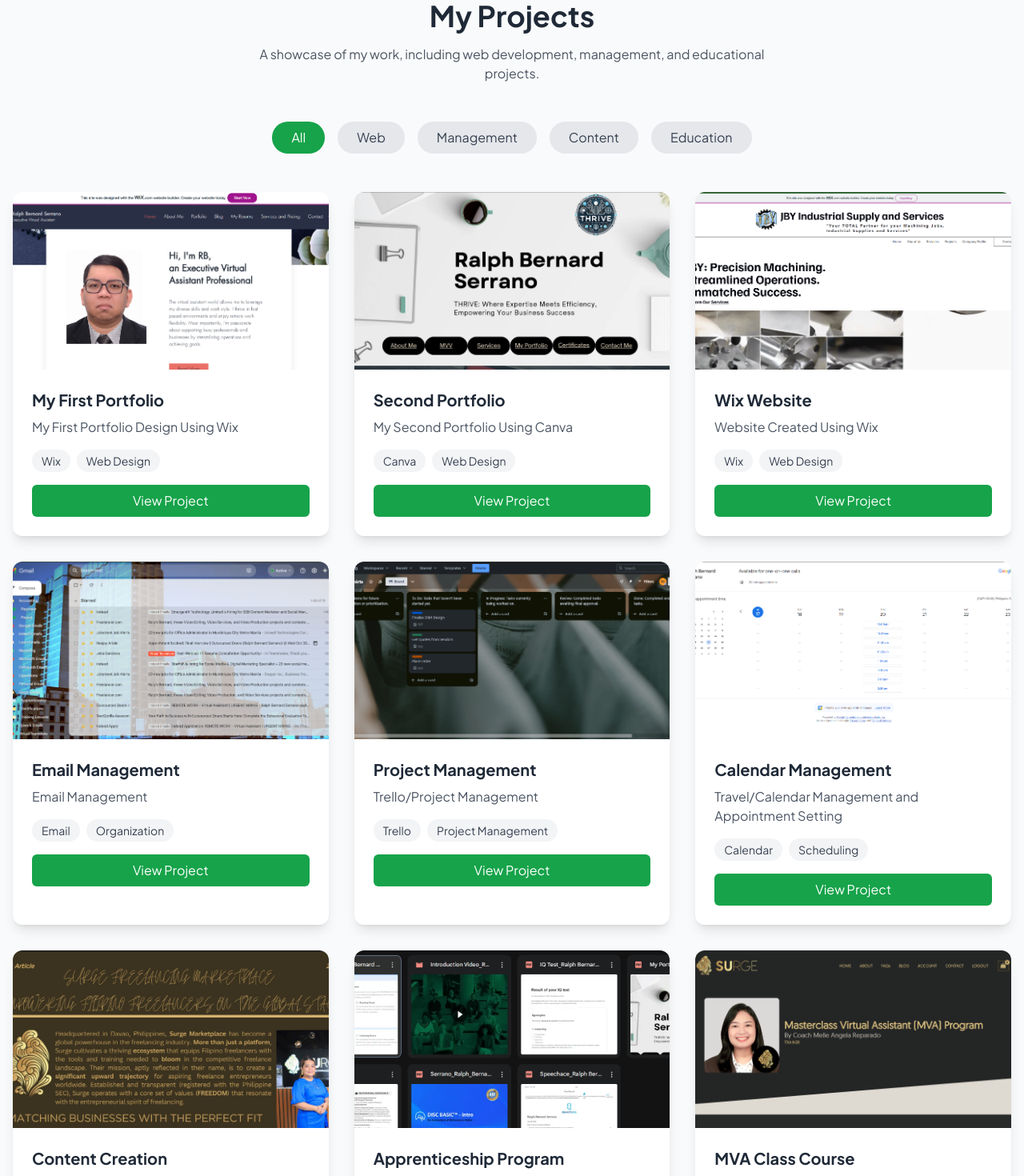
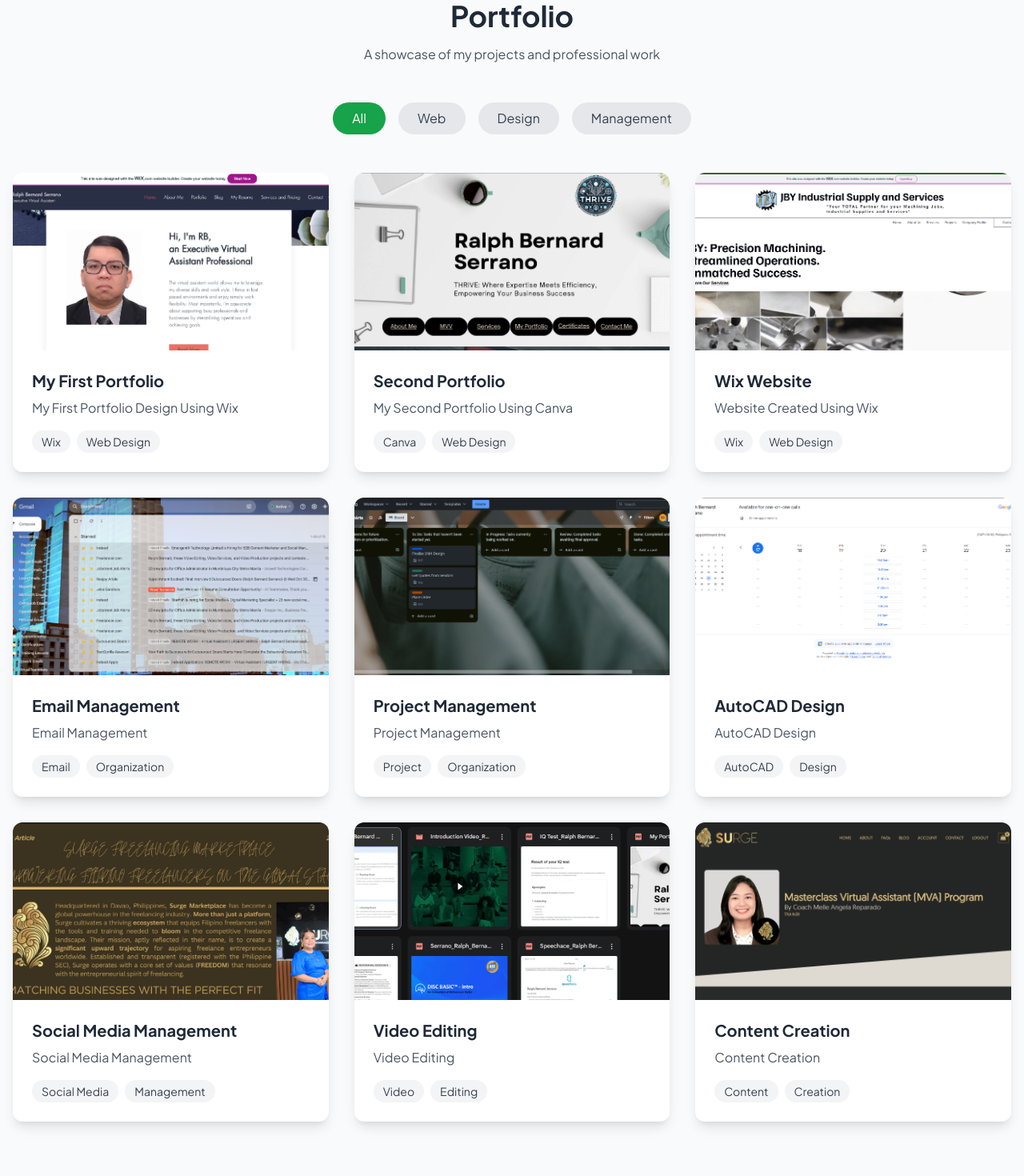
Before and after one commit to va-ralphbserrano/portfolio-redesign, a React (Vite) app: page /portfolio in a window 1280 px wide. Shown: the part 80-1550 px from the top of the page at 80% size. Built offline with nearby package versions, Linux system fonts and the light colour scheme.

Commit message:
Fix image loading in Portfolio and MockProjects components

```diff
--- a/src/components/sections/MockProjects.jsx
+++ b/src/components/sections/MockProjects.jsx
@@ -1,5 +1,6 @@
 import React from 'react';
 import { motion } from 'framer-motion';
+import diceRollerImg from '@images/projects/diceroller.png';
 
 const MockProjects = () => {
   const mockProjects = [
@@ -7,7 +8,7 @@ const MockProjects = () => {
       id: 1,
       title: "Random Dice Roller",
       description: "Interactive dice rolling simulator",
-      image: "/images/projects/diceroller.png",
+      image: diceRollerImg,
       link: "https://va-ralphbserrano.github.io/randomDice/",
       technologies: ['HTML', 'CSS', 'JavaScript']
     }
@@ -48,6 +49,7 @@ const MockProjects = () => {
                     src={project.image}
                     alt={project.title}
                     className="absolute top-0 left-0 w-full h-full object-cover transform hover:scale-105 transition-transform duration-300"
+                    loading="lazy"
                   />
                   <div className="absolute inset-0 bg-black/50 opacity-0 hover:opacity-100 transition-opacity duration-300 flex items-center justify-center">
                     <span className="text-white font-medium">View Project</span>
--- a/src/components/sections/Portfolio.jsx
+++ b/src/components/sections/Portfolio.jsx
@@ -1,5 +1,16 @@
 import React, { useState } from 'react';
 import { motion } from 'framer-motion';
+
+// Import portfolio images
+import portfolio1 from '@images/portfolio/portfolio-1.png';
+import portfolio2 from '@images/portfolio/portfolio-2.png';
+import portfolio3 from '@images/portfolio/portfolio-3.png';
+import portfolio4 from '@images/portfolio/portfolio-4.png';
+import portfolio5 from '@images/portfolio/portfolio-5.png';
+import portfolio6 from '@images/portfolio/portfolio-6.png';
+import portfolio7 from '@images/portfolio/portfolio-7.png';
+import portfolio8 from '@images/portfolio/portfolio-8.png';
+import portfolio9 from '@images/portfolio/portfolio-9.png';
 
 const Portfolio = () => {
   const [selectedFilter, setSelectedFilter] = useState('all');
@@ -9,7 +20,7 @@ const Portfolio = () => {
       id: 1,
       title: 'My First Portfolio',
       category: 'web',
-      image: '/images/portfolio/portfolio-1.png',
+      image: portfolio1,
       description: 'My First Portfolio Design Using Wix',
       technologies: ['Wix', 'Web Design'],
       demoLink: 'https://ralphbserrano.wixsite.com/thrive',
@@ -19,7 +30,7 @@ const Portfolio = () => {
       id: 2,
       title: 'Second Portfolio',
       category: 'web',
-      image: '/images/portfolio/portfolio-2.png',
+      image: portfolio2,
       description: 'My Second Portfolio Using Canva',
       technologies: ['Canva', 'Web Design'],
       demoLink: 'https://rbsthriveportfolio.my.canva.site/',
@@ -29,7 +40,7 @@ const Portfolio = () => {
       id: 3,
       title: 'Wix Website',
       category: 'web',
-      image: '/images/portfolio/portfolio-3.png',
+      image: portfolio3,
       description: 'Website Created Using Wix',
       technologies: ['Wix', 'Web Design'],
       demoLink: 'https://jbyissbfb.wixsite.com/jbyiss',
@@ -39,7 +50,7 @@ const Portfolio = () => {
       id: 4,
       title: 'Email Management',
       category: 'management',
-      image: '/images/portfolio/portfolio-4.png',
+      image: portfolio4,
       description: 'Email Management',
       technologies: ['Email', 'Organization'],
       demoLink: 'https://drive.google.com/drive/folders/1t1Sqg93MnBAAawg3LchpzNKHMdmXc2uM?usp=sharing',
@@ -49,55 +60,53 @@ const Portfolio = () => {
       id: 5,
       title: 'Project Management',
       category: 'management',
-      image: '/images/portfolio/portfolio-5.png',
-      description: 'Trello/Project Management',
-      technologies: ['Trello', 'Project Management'],
-      demoLink: 'https://drive.google.com/drive/folders/1Fh69DgwzEqQnxiKRVe1tcVdGDdqC3Ue0?usp=sharing',
+      image: portfolio5,
+      description: 'Project Management',
+      technologies: ['Project', 'Organization'],
+      demoLink: 'https://drive.google.com/drive/folders/1t1Sqg93MnBAAawg3LchpzNKHMdmXc2uM?usp=sharing',
       type: 'Management'
     },
     {
       id: 6,
-      title: 'Calendar Management',
+      title: 'AutoCAD Design',
+      category: 'design',
+      image: portfolio6,
+      description: 'AutoCAD Design',
+      technologies: ['AutoCAD', 'Design'],
+      demoLink: 'https://drive.google.com/drive/folders/1t1Sqg93MnBAAawg3LchpzNKHMdmXc2uM?usp=sharing',
+      type: 'Design'
+    },
+    {
+      id: 7,
+      title: 'Social Media Management',
       category: 'management',
-      image: '/images/portfolio/portfolio-6.png',
-      description: 'Travel/Calendar Management and Appointment Setting',
-      technologies: ['Calendar', 'Scheduling'],
-      demoLink: 'https://drive.google.com/drive/folders/1XEGWaVMGvh1O-NnxmJydV0KIOsChHlLm?usp=sharing',
+      image: portfolio7,
+      description: 'Social Media Management',
+      technologies: ['Social Media', 'Management'],
+      demoLink: 'https://drive.google.com/drive/folders/1t1Sqg93MnBAAawg3LchpzNKHMdmXc2uM?usp=sharing',
       type: 'Management'
     },
     {
-      id: 7,
-      title: 'Content Creation',
-      category: 'content',
-      image: '/images/portfolio/portfolio-7.png',
-      description: 'Content Creation',
-      technologies: ['Content Writing', 'Design'],
-      demoLink: 'https://drive.google.com/drive/folders/19x3cIw20fqqhX73ZV83eEMueysmgswBK?usp=sharing',
-      type: 'Content'
-    },
-    {
       id: 8,
-      title: 'Apprenticeship Program',
-      category: 'education',
-      image: '/images/portfolio/portfolio-8.png',
-      description: 'Apprenticeship Program',
-      technologies: ['Training', 'Development'],
-      demoLink: 'https://drive.google.com/drive/folders/1vr3zsSHroynxjWyIkpqRSlt1raSJSFg-?usp=sharing',
-      type: 'Education'
+      title: 'Video Editing',
+      category: 'design',
+      image: portfolio8,
+      description: 'Video Editing',
+      technologies: ['Video', 'Editing'],
+      demoLink: 'https://drive.google.com/drive/folders/1t1Sqg93MnBAAawg3LchpzNKHMdmXc2uM?usp=sharing',
+      type: 'Design'
     },
     {
       id: 9,
-      title: 'MVA Class Course',
-      category: 'education',
-      image: '/images/portfolio/portfolio-9.png',
-      description: 'MVA Class Course',
-      technologies: ['Virtual Assistant', 'Training'],
-      demoLink: 'https://drive.google.com/drive/folders/10vyiRW-F4qs1tsydPxiHhHpWJbEHxfDH?usp=sharing',
-      type: 'Education'
+      title: 'Content Creation',
+      category: 'design',
+      image: portfolio9,
+      description: 'Content Creation',
+      technologies: ['Content', 'Creation'],
+      demoLink: 'https://drive.google.com/drive/folders/1t1Sqg93MnBAAawg3LchpzNKHMdmXc2uM?usp=sharing',
+      type: 'Design'
     }
   ];
-
-  const categories = ['all', 'web', 'management', 'content', 'education'];
 
   const filteredProjects = selectedFilter === 'all'
     ? projects
@@ -112,28 +121,26 @@ const Portfolio = () => {
           transition={{ duration: 0.5 }}
           className="text-center mb-12"
         >
-          <h2 className="text-4xl font-bold mb-4 text-gray-800 dark:text-white">My Projects</h2>
+          <h2 className="text-4xl font-bold mb-4 text-gray-800 dark:text-white">Portfolio</h2>
           <p className="text-gray-600 dark:text-gray-300 max-w-2xl mx-auto">
-            A showcase of my work, including web development, management, and educational projects.
+            A showcase of my projects and professional work
           </p>
         </motion.div>
 
-        <div className="flex justify-center mb-12">
-          <div className="flex gap-4 flex-wrap">
-            {categories.map((category) => (
+        <div className="flex justify-center mb-12 space-x-4">
+          {['all', 'web', 'design', 'management'].map((filter) => (
             <button
-                key={category}
-                onClick={() => setSelectedFilter(category)}
+              key={filter}
+              onClick={() => setSelectedFilter(filter)}
               className={`px-6 py-2 rounded-full capitalize transition-colors duration-200 ${
-                  selectedFilter === category
+                selectedFilter === filter
                   ? 'bg-primary-600 text-white'
-                    : 'bg-gray-200 dark:bg-gray-700 text-gray-700 dark:text-gray-300 hover:bg-gray-300 dark:hover:bg-gray-600'
+                  : 'bg-gray-200 dark:bg-gray-800 text-gray-700 dark:text-gray-300 hover:bg-gray-300 dark:hover:bg-gray-700'
               }`}
             >
-                {category}
+              {filter}
             </button>
           ))}
-          </div>
         </div>
 
         <div className="grid grid-cols-1 md:grid-cols-2 lg:grid-cols-3 gap-8">
@@ -143,14 +150,24 @@ const Portfolio = () => {
               initial={{ opacity: 0, y: 20 }}
               whileInView={{ opacity: 1, y: 0 }}
               transition={{ duration: 0.5 }}
-              className="bg-white dark:bg-gray-800 rounded-xl overflow-hidden shadow-lg hover:shadow-xl transition-shadow duration-300"
+              className="bg-white dark:bg-gray-800 rounded-xl overflow-hidden shadow-lg hover:shadow-xl transition-all duration-300 transform hover:-translate-y-1"
             >
-              <div className="relative pt-[56.25%]">
+              <a
+                href={project.demoLink}
+                target="_blank"
+                rel="noopener noreferrer"
+                className="block"
+              >
+                <div className="relative pt-[56.25%] overflow-hidden">
                   <img
                     src={project.image}
                     alt={project.title}
-                  className="absolute top-0 left-0 w-full h-full object-cover"
+                    className="absolute top-0 left-0 w-full h-full object-cover transform hover:scale-105 transition-transform duration-300"
+                    loading="lazy"
                   />
+                  <div className="absolute inset-0 bg-black/50 opacity-0 hover:opacity-100 transition-opacity duration-300 flex items-center justify-center">
+                    <span className="text-white font-medium">View Project</span>
+                  </div>
                 </div>
                 <div className="p-6">
                   <h3 className="text-xl font-bold mb-2 text-gray-800 dark:text-white">
@@ -159,27 +176,18 @@ const Portfolio = () => {
                   <p className="text-gray-600 dark:text-gray-300 mb-4">
                     {project.description}
                   </p>
-                <div className="flex flex-wrap gap-2 mb-4">
-                  {project.technologies.map((tech) => (
+                  <div className="flex flex-wrap gap-2">
+                    {project.technologies.map((tech, index) => (
                       <span
-                      key={tech}
-                      className="px-3 py-1 text-sm bg-gray-100 dark:bg-gray-700 text-gray-700 dark:text-gray-300 rounded-full"
+                        key={index}
+                        className="px-3 py-1 bg-gray-100 dark:bg-gray-700 text-gray-700 dark:text-gray-300 rounded-full text-sm"
                       >
                         {tech}
                       </span>
                     ))}
                   </div>
-                <div className="flex gap-4">
-                  <a
-                    href={project.demoLink}
-                    target="_blank"
-                    rel="noopener noreferrer"
-                    className="flex-1 text-center px-4 py-2 bg-primary-600 text-white rounded-md hover:bg-primary-700 transition-colors duration-200"
-                  >
-                    View Project
+                </div>
               </a>
-                </div>
-              </div>
             </motion.div>
           ))}
         </div>
```
Lines whose indentation alone changed are shown as unchanged.
